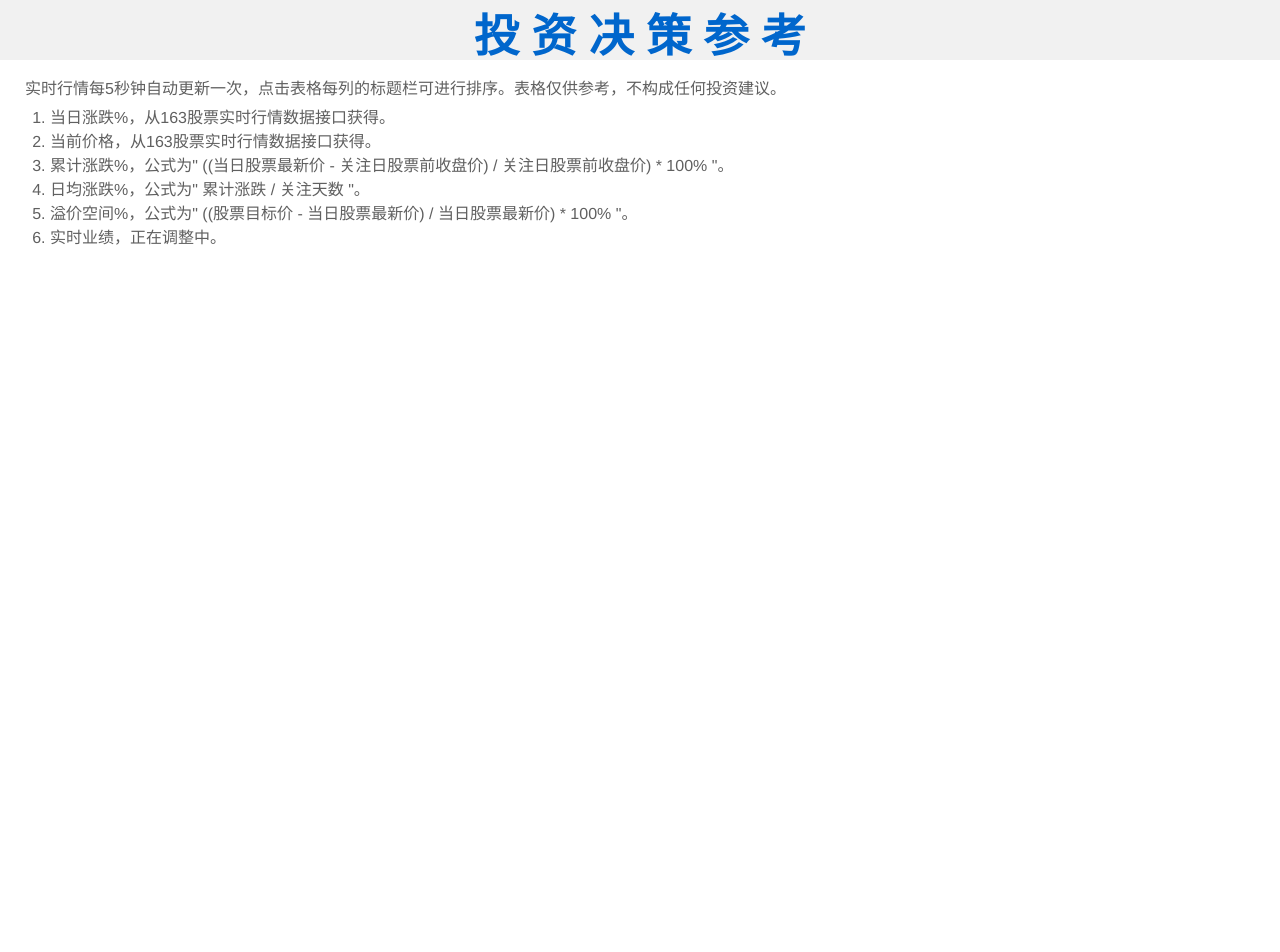
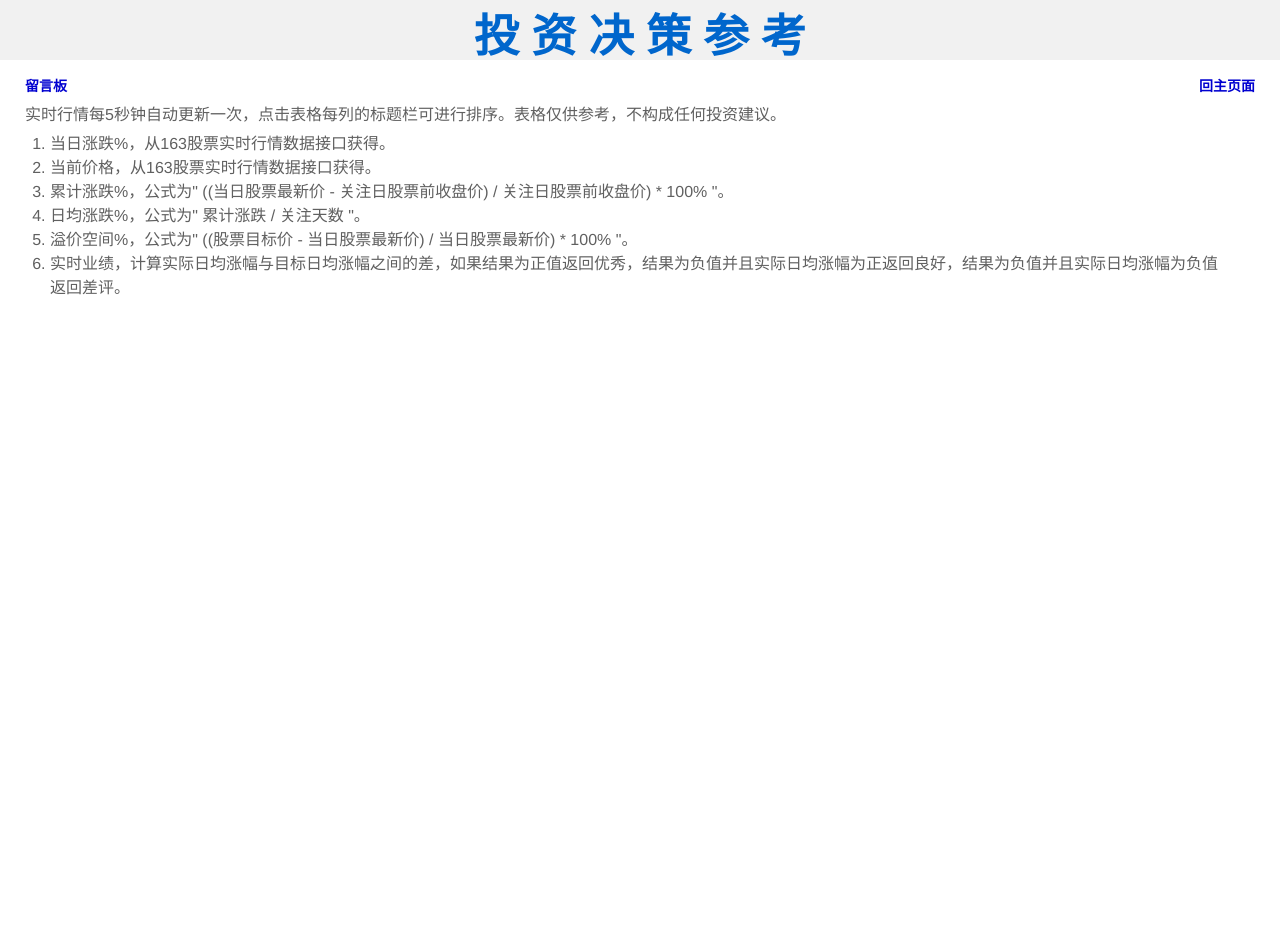
Before and after one commit to cforth/stock, a Jekyll site: the page built from about.html, in a window 1280 px wide. Shown: the top 952 px of the page. Built offline with Jekyll 4.4.1, drawn with Linux system fonts in a browser that asks for light colours; grey boxes are pictures that could not be loaded.

Commit message:
about.html

```diff
--- a/about.html
+++ b/about.html
@@ -2,6 +2,8 @@
 layout: main
 title: 免责声明与计算公式
 ---
+    <p><a href="{{ site.baseurl }}/comments.html" style="float:left">留言板</a><a href="{{ site.baseurl }}/" style="float:right">回主页面</a></p>
+    <br/>
 
   <div class="mystate">
     <p>实时行情每5秒钟自动更新一次，点击表格每列的标题栏可进行排序。表格仅供参考，不构成任何投资建议。</p>
@@ -11,6 +13,6 @@ title: 免责声明与计算公式
       <li>累计涨跌%，公式为" ((当日股票最新价 - 关注日股票前收盘价) / 关注日股票前收盘价) * 100% "。</li>
       <li>日均涨跌%，公式为" 累计涨跌 / 关注天数 "。</li>
       <li>溢价空间%，公式为" ((股票目标价 - 当日股票最新价) / 当日股票最新价) * 100% "。</li>
-      <li>实时业绩，正在调整中。</li>
+      <li>实时业绩，计算实际日均涨幅与目标日均涨幅之间的差，如果结果为正值返回优秀，结果为负值并且实际日均涨幅为正返回良好，结果为负值并且实际日均涨幅为负值返回差评。</li>
     </ol>
   </div>
```
